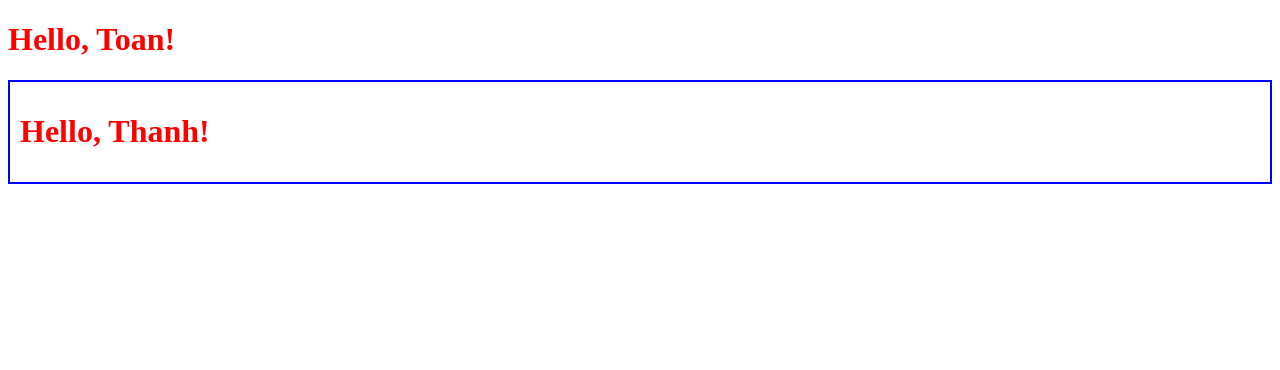
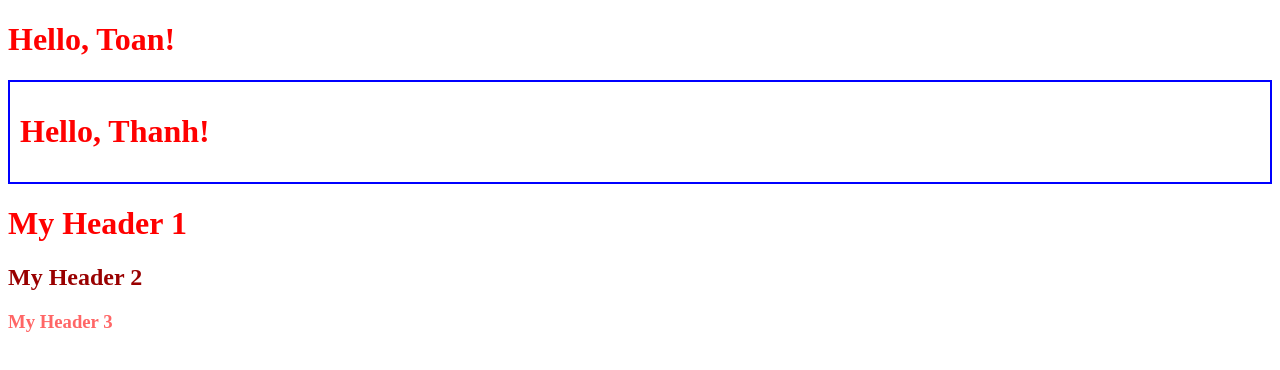
Before and after one commit to thanhpham091790/reactjs, a React (Vite) app in the folder 01-react-tutorial/my-react-app/: page / in a window 1280 px wide. Shown: the top 370 px of the page. Built offline with nearby package versions, Linux system fonts and the light colour scheme.

Commit message:
Sass has many built-in modules dthat you can use to manipulate colors, math, strings, etc.

```diff
--- a/01-react-tutorial/my-react-app/src/App.jsx
+++ b/01-react-tutorial/my-react-app/src/App.jsx
@@ -10,6 +10,9 @@ function App() {
     <div>
       <Greeting name='Toan' />
       <GreetingWithBorder name='Thanh' />
+      <h1>My Header 1</h1>
+      <h2>My Header 2</h2>
+      <h3>My Header 3</h3>
     </div>
   );
 }
--- a/01-react-tutorial/my-react-app/src/Greeting.scss
+++ b/01-react-tutorial/my-react-app/src/Greeting.scss
@@ -1,5 +1,14 @@
-$color: red;
+@use 'sass:color';
+$myColor: red;
 
 h1 {
-    color: $color;
+    color: $myColor;
 }
+
+h2 {
+    color: color.adjust($myColor, $lightness: -20%);
+}
+
+h3 {
+    color: color.adjust($myColor, $lightness: 20%);
+}
```
